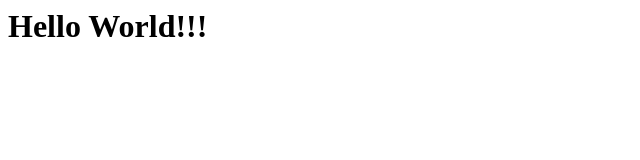
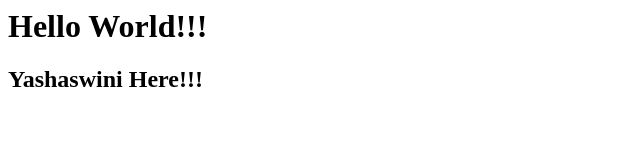
Before and after one commit to YashuRathiethara/example-repo, a plain HTML site: page index.html in a window 1280 px wide. Shown: the whole page, without its empty margins (0-640 px from the left). Drawn offline with Linux system fonts and the light colour scheme.

Commit message:
Second Commit

```diff
--- a/index.html
+++ b/index.html
@@ -1,3 +1,6 @@
 <h1>
     Hello World!!!
 </h1>
+<h2>
+    Yashaswini Here!!!
+</h2>
```
